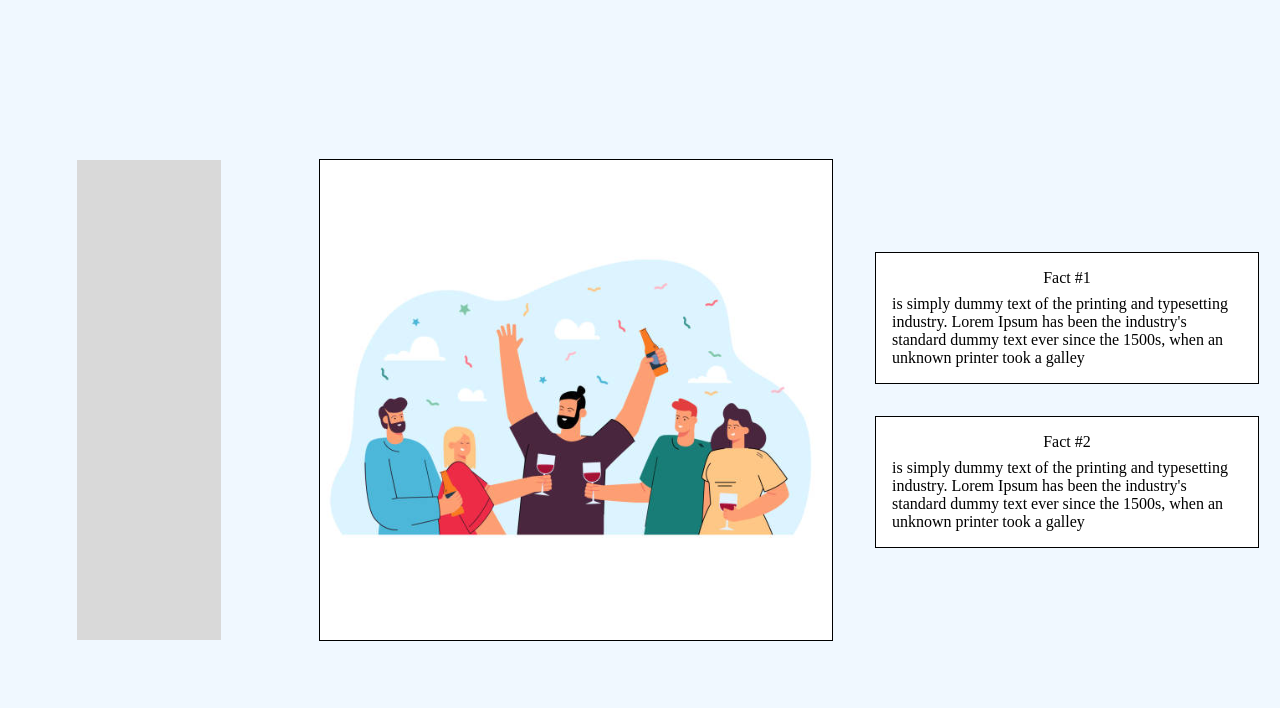
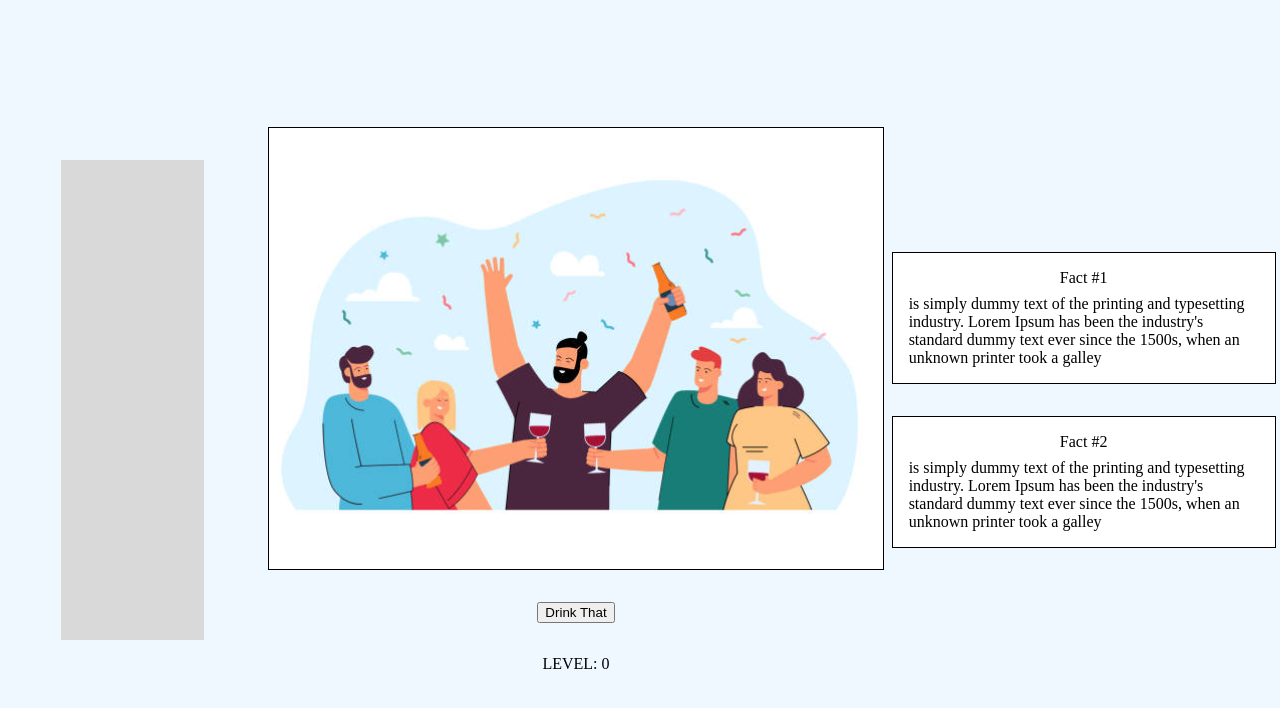
Before and after one commit to toni123321/B-S7-Addiction-game, a React (Vite) app: page / in a window 1280 px wide. Shown: the top 708 px of the page. Built offline with nearby package versions, Linux system fonts and the light colour scheme.

Commit message:
button implemented

```diff
--- a/src/App.css
+++ b/src/App.css
@@ -11,6 +11,14 @@
   height: 60%;
 }
 
+.middleSection {
+    display: flex;
+    justify-content: center;
+    align-items: center;
+    flex-direction: column;
+    gap: 2rem;
+}
+
 .levelBarWrapper {
   width: 20%;
   text-align: center;
@@ -22,7 +30,7 @@
 }
 
 .mainActorWrapper {
-  width: 40%;
+  width: 100%;
   border: 1px solid black;
   display: flex;
   justify-content: center;
--- a/src/App.tsx
+++ b/src/App.tsx
@@ -1,11 +1,15 @@
 import MainActor from "./assets/mainActor.svg";
 import LevelBar from "./assets/levelBar.svg";
 import "./App.css";
+import { useEffect, useState } from "react";
 
 interface IFact {
     title: string;
     description: string;
 }
+
+const MAX_LEVEL = 5;
+
 const facts: IFact[] = [
     {
         title: "Fact #1",
@@ -28,16 +32,40 @@ function Fact({ title, description }: IFact) {
     );
 }
 
+
 function App() {
+
+    const [clickProgress, setClickProgress] = useState(0);
+    const [level, setLevel] = useState(0);
+
+
+    const handleClick = () => {
+        setClickProgress(prevProgress => prevProgress + 1);
+
+        if (clickProgress % 2 == 0 && level < MAX_LEVEL) {
+            setLevel(prevLevel => prevLevel + 1);
+        }
+    };
+
+
     return (
         <div>
             <div className="mainWrapper">
                 <div className="levelBarWrapper">
                     <img src={LevelBar} alt="Level bar" />
                 </div>
+                <div className="middleSection">
                     <div className="mainActorWrapper">
                         <img src={MainActor} alt="Main actor" />
                     </div>
+                    <div>
+                        <button onClick={handleClick}> Drink That </button>
+                    </div>
+                    <div>
+                        LEVEL: {level}
+                    </div>
+                </div>
+
                 <div className="factsList">
                     {facts.map((fact) => (
                         <Fact title={fact.title} description={fact.description} />
```
Lines whose indentation alone changed are shown as unchanged.
